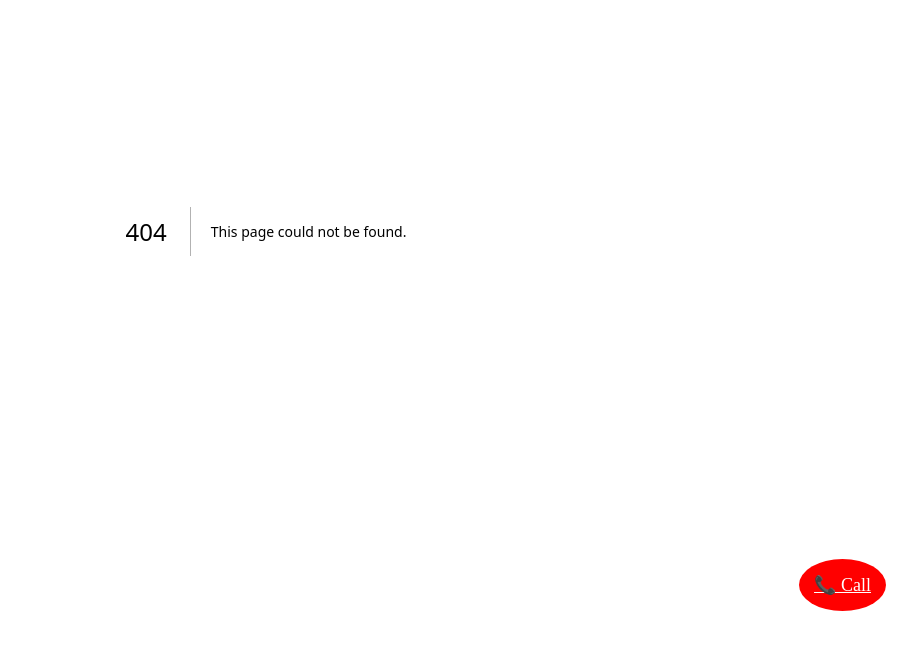
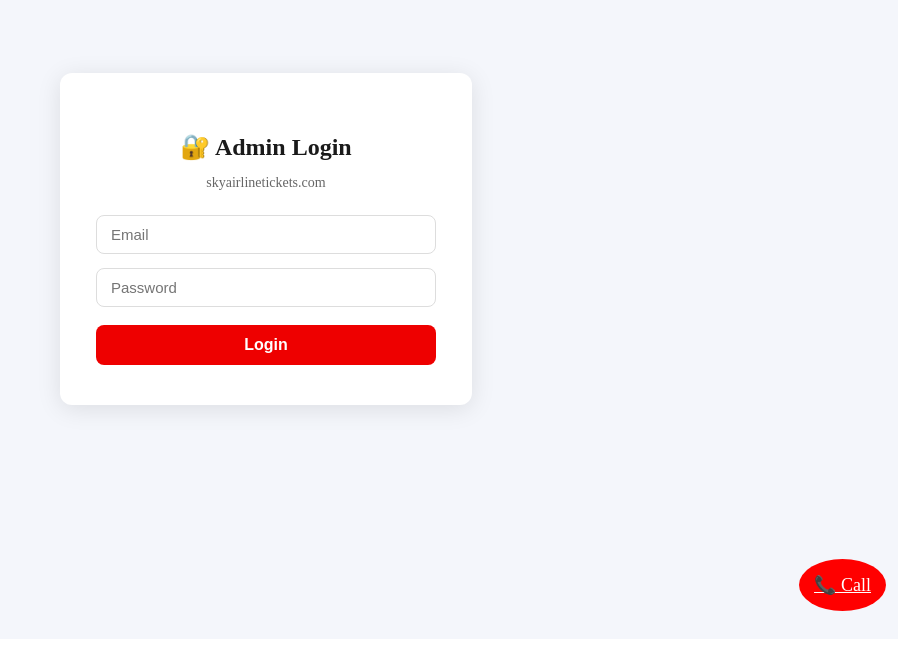
Before and after one commit to rawatsachin9-arch/seo123, a Next.js app in the folder frontend/: page /login in a window 1280 px wide. Before the commit this address had no page. Shown: the part 169-816 px from the top of the page, without its empty margins (374-1280 px from the left). Built offline with nearby package versions, Linux system fonts and the light colour scheme.

Commit message:
Add login page with auth guard on admin panel

```diff
--- /dev/null
+++ b/frontend/pages/login.js
@@ -0,0 +1,99 @@
+import { useState } from "react";
+import { useRouter } from "next/router";
+import axios from "axios";
+
+export default function Login() {
+  const router = useRouter();
+  const [email, setEmail] = useState("");
+  const [password, setPassword] = useState("");
+  const [error, setError] = useState("");
+  const [loading, setLoading] = useState(false);
+
+  const handleLogin = async (e) => {
+    e.preventDefault();
+    setError("");
+    setLoading(true);
+    try {
+      const res = await axios.post(`${process.env.NEXT_PUBLIC_API_URL}/login`, { email, password });
+      if (res.data.success) {
+        localStorage.setItem("admin_token", res.data.token);
+        router.push("/admin");
+      }
+    } catch (err) {
+      setError("Invalid email or password.");
+    }
+    setLoading(false);
+  };
+
+  return (
+    <div style={styles.bg}>
+      <div style={styles.card}>
+        <h2 style={{ marginBottom: 6, color: "#1a1a1a" }}>🔐 Admin Login</h2>
+        <p style={{ color: "#666", marginBottom: 24, fontSize: 14 }}>skyairlinetickets.com</p>
+        <form onSubmit={handleLogin}>
+          <input
+            type="email"
+            placeholder="Email"
+            value={email}
+            onChange={e => setEmail(e.target.value)}
+            required
+            style={styles.input}
+          />
+          <input
+            type="password"
+            placeholder="Password"
+            value={password}
+            onChange={e => setPassword(e.target.value)}
+            required
+            style={styles.input}
+          />
+          {error && <p style={{ color: "red", fontSize: 13, marginBottom: 10 }}>{error}</p>}
+          <button type="submit" disabled={loading} style={styles.btn}>
+            {loading ? "Logging in..." : "Login"}
+          </button>
+        </form>
+      </div>
+    </div>
+  );
+}
+
+const styles = {
+  bg: {
+    minHeight: "100vh",
+    background: "#f4f6fb",
+    display: "flex",
+    alignItems: "center",
+    justifyContent: "center",
+  },
+  card: {
+    background: "#fff",
+    padding: "40px 36px",
+    borderRadius: 12,
+    boxShadow: "0 4px 24px rgba(0,0,0,0.10)",
+    minWidth: 340,
+    textAlign: "center",
+  },
+  input: {
+    display: "block",
+    width: "100%",
+    padding: "10px 14px",
+    marginBottom: 14,
+    fontSize: 15,
+    border: "1px solid #ddd",
+    borderRadius: 8,
+    boxSizing: "border-box",
+    outline: "none",
+  },
+  btn: {
+    width: "100%",
+    padding: "11px 0",
+    background: "#e00",
+    color: "#fff",
+    fontSize: 16,
+    border: "none",
+    borderRadius: 8,
+    cursor: "pointer",
+    fontWeight: "bold",
+    marginTop: 4,
+  },
+};
```
Also changed, not shown: frontend/pages/admin.js (+23 -1 lines), 1 other file (tests, documents, lock files or other folders).
